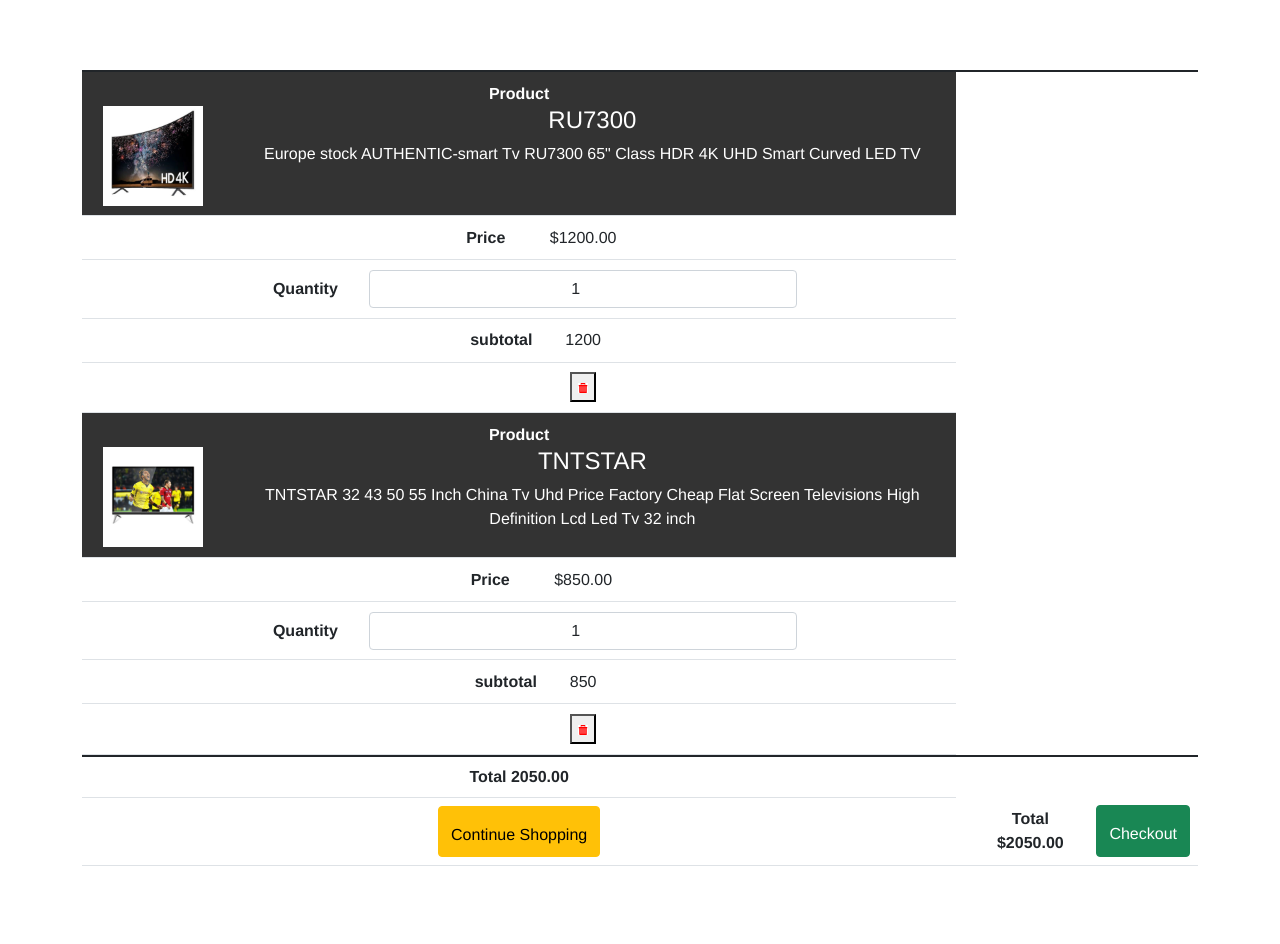
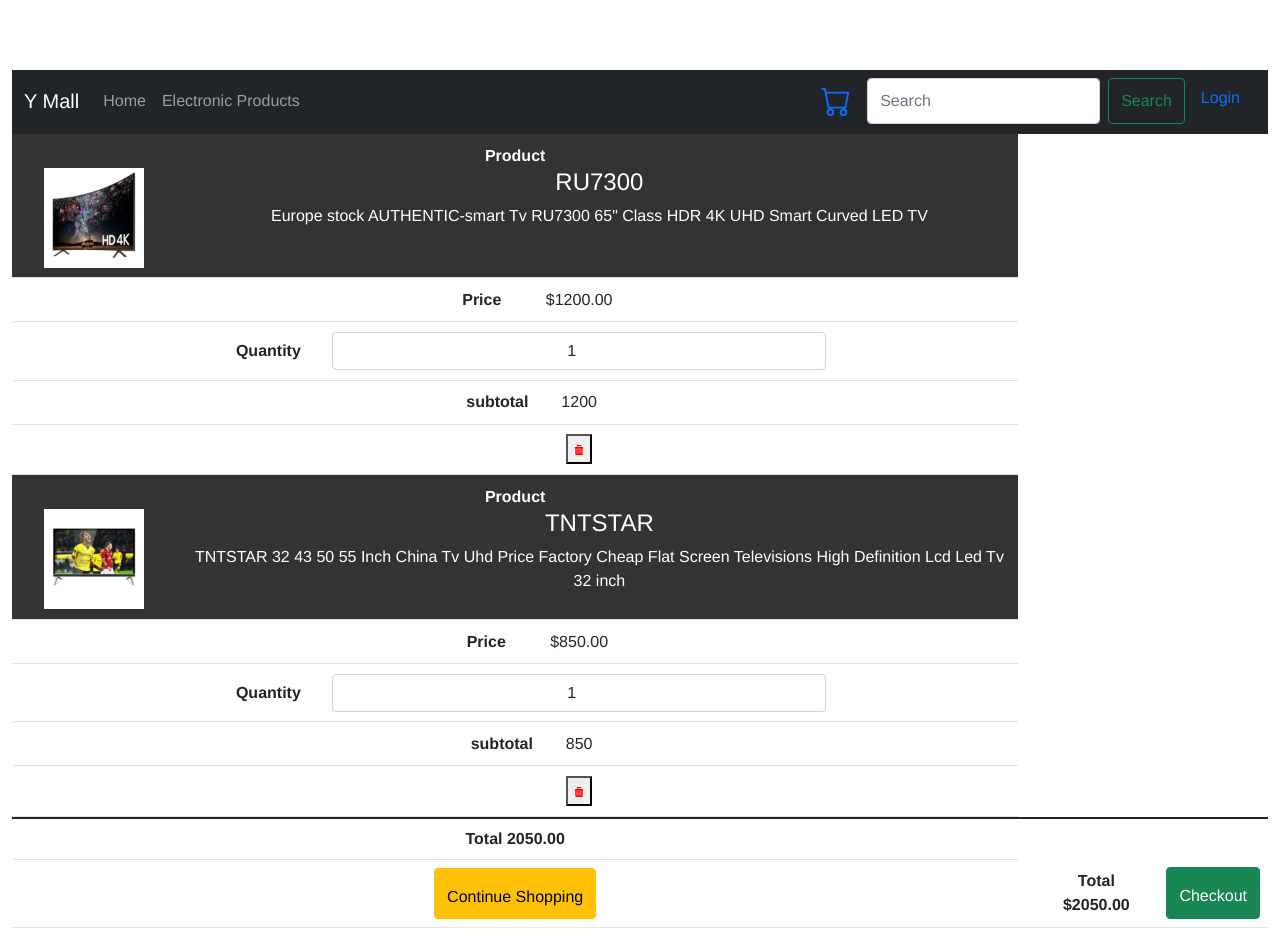
Before and after one commit to raoulnzefa/VueProject, a Vue app: page /cart in a window 1280 px wide. Before the commit the page ends 882 px from the top, so only its background shows below. Built offline with nearby package versions, Linux system fonts and the light colour scheme.

Commit message:
Fixedthe bugs in Main screen

```diff
--- a/src/router/index.js
+++ b/src/router/index.js
@@ -11,8 +11,8 @@
 const routes = [
   {
     path: "/",
-    name: "Home",
-    component: ProductList
+    name: "login",
+    component: Login
   },
   {
     path: "/login",
@@ -34,6 +34,11 @@
     name: "register",
     component: Register
   },
+  {
+    path: "/home",
+    name: "home",
+    component: ProductList
+  },
 ];
 
 const router = new VueRouter({
--- a/src/views/Cart.vue
+++ b/src/views/Cart.vue
@@ -1,5 +1,59 @@
 <template>
-    <div class="container">
+    <div class="container" style="max-width:100%;">
+        <nav class="navbar navbar-expand-lg navbar-dark bg-dark" style="width:100%;">
+      <div class="container-fluid">
+        <a class="navbar-brand" href="#">Y Mall</a>
+        <button
+          class="navbar-toggler"
+          type="button"
+          data-bs-toggle="collapse"
+          data-bs-target="#navbarSupportedContent"
+          aria-controls="navbarSupportedContent"
+          aria-expanded="false"
+          aria-label="Toggle navigation"
+        >
+          <span class="navbar-toggler-icon"></span>
+        </button>
+        <div class="collapse navbar-collapse" id="navbarSupportedContent">
+          <ul class="navbar-nav me-auto mb-2 mb-lg-0">
+            <li class="nav-item">
+              <router-link class="nav-link" to="/home" href="#"
+                >Home</router-link>
+            </li>
+            <li class="nav-item">
+              <a class="nav-link" href="#">Electronic Products</a>
+            </li>
+          </ul>
+          <form class="d-flex">
+            <router-link class="nav-link" to="/cart" href="#"
+              ><svg
+                xmlns="http://www.w3.org/2000/svg"
+                width="30"
+                height="30"
+                fill="currentColor"
+                class="bi bi-cart"
+                viewBox="0 0 16 16"
+              >
+                <path
+                  d="M0 1.5A.5.5 0 0 1 .5 1H2a.5.5 0 0 1 .485.379L2.89 3H14.5a.5.5 0 0 1 .491.592l-1.5 8A.5.5 0 0 1 13 12H4a.5.5 0 0 1-.491-.408L2.01 3.607 1.61 2H.5a.5.5 0 0 1-.5-.5zM3.102 4l1.313 7h8.17l1.313-7H3.102zM5 12a2 2 0 1 0 0 4 2 2 0 0 0 0-4zm7 0a2 2 0 1 0 0 4 2 2 0 0 0 0-4zm-7 1a1 1 0 1 1 0 2 1 1 0 0 1 0-2zm7 0a1 1 0 1 1 0 2 1 1 0 0 1 0-2z"
+                /></svg
+            ></router-link>
+            <input
+              class="form-control me-2"
+              type="search"
+              placeholder="Search"
+              aria-label="Search"
+            />
+            <button class="btn btn-outline-success" type="submit">
+              Search
+            </button>
+            <router-link class="nav-link" to="/login" href="#"
+              >Login</router-link
+            >
+          </form>
+        </div>
+      </div>
+    </nav>
 	    <table id="cart" class="table table-hover table-condensed">
             <thead>
                 <tr>
@@ -95,7 +149,7 @@
 
 #container
 {
-    max-width: 2000px;
+    max-width: 100%;
 }
 }
 </style>
--- a/src/views/Login.vue
+++ b/src/views/Login.vue
@@ -37,7 +37,7 @@
     },
     methods: {
         ...mapActions('userAcc', ['login', 'logout']),
-        submitAction (e) {
+        submitAction () {
             this.submit = true;
             const { userName, password } = this;
             if (userName && password) {
@@ -45,7 +45,7 @@
             }
         },
         onClickEvent(){
-            window.location.href = "/";
+            window.location.href = "/home";
         }
     }
 };
--- a/src/views/ProductList.vue
+++ b/src/views/ProductList.vue
@@ -17,7 +17,7 @@
         <div class="collapse navbar-collapse" id="navbarSupportedContent">
           <ul class="navbar-nav me-auto mb-2 mb-lg-0">
             <li class="nav-item">
-              <router-link class="nav-link" to="page" href="#"
+              <router-link class="nav-link" to="/home" href="#"
                 >Home</router-link>
             </li>
             <li class="nav-item">
--- a/src/views/Register.vue
+++ b/src/views/Register.vue
@@ -5,7 +5,7 @@
         <!-- <div> -->
         <form @submit.prevent="accountSubmit">
             <div style="margin-top: 10px; text-align: center; display:flex;">
-            <div class="form-group" style="width: 500px; margin-left: 200px ; background-color: lightblue;">
+            <div class="form-group" style="width: 500px; margin-left: 500px ; background-color: lightblue;">
                 <label for="firstName">First Name</label>
                 <input type="text" v-model="user.firstName" v-validate="'required'" name="firstName" class="form-control" :class="{ 'is-invalid': submit && errors.has('firstName') }" />
                 <div v-if="submit && !firstName && errors.has('firstName')" class="invalid-feedback">{{ errors.first('firstName') }}</div>
@@ -17,7 +17,7 @@
             </div>
             </div>
             <div style="margin-top: 10px; text-align: center; display:flex;">
-            <div class="form-group" style="width: 500px; margin-left: 200px;  background-color: lightblue;">
+            <div class="form-group" style="width: 500px; margin-left: 500px;  background-color: lightblue;">
                 <label for="lastName">Email</label>
                 <input type="text" v-model="user.lastName" v-validate="'required'" name="lastName" class="form-control" :class="{ 'is-invalid': submit && errors.has('email') }" />
                 <div v-if="submit && errors.has('email')" class="invalid-feedback">{{ errors.first('email') }}</div>
@@ -29,7 +29,7 @@
             </div>
             </div>
             <div style="margin-top: 10px; text-align: center; display:flex;">
-            <div class="form-group" style="width: 500px; margin-left: 200px;  background-color: lightblue;">
+            <div class="form-group" style="width: 500px; margin-left: 500px;  background-color: lightblue;">
                 <label for="lastName">Address 1</label>
                 <input type="text" v-model="user.lastName" v-validate="'required'" name="lastName" class="form-control" :class="{ 'is-invalid': submit && errors.has('address1') }" />
                 <div v-if="submit && errors.has('address1')" class="invalid-feedback">{{ errors.first('address1') }}</div>
@@ -41,7 +41,7 @@
             </div>
             </div>
             <div style="margin-top: 10px; text-align: center; display:flex;">
-            <div class="form-group" style="width: 500px; margin-left: 200px;  background-color: lightblue;">
+            <div class="form-group" style="width: 500px; margin-left: 500px;  background-color: lightblue;">
                 <label for="lastName">City</label>
                 <input type="text" v-model="user.lastName" v-validate="'required'" name="lastName" class="form-control" :class="{ 'is-invalid': submit && errors.has('city') }" />
                 <div v-if="submit && errors.has('city')" class="invalid-feedback">{{ errors.first('city') }}</div>
@@ -53,7 +53,7 @@
             </div>
             </div>
             <div style="margin-top: 10px; text-align: center; display:flex;">
-            <div class="form-group" style="width: 500px; margin-left: 200px;  background-color: lightblue;">
+            <div class="form-group" style="width: 500px; margin-left: 500px;  background-color: lightblue;">
                 <label for="lastName">State/Province</label>
                 <input type="text" v-model="user.lastName" v-validate="'required'" name="lastName" class="form-control" :class="{ 'is-invalid': submit && errors.has('province') }" />
                 <div v-if="submit && errors.has('province')" class="invalid-feedback">{{ errors.first('province') }}</div>
@@ -65,7 +65,7 @@
             </div>
             </div>
             <div style="margin-top: 10px; text-align: center; display:flex;">
-            <div class="form-group" style="width: 500px; margin-left: 200px;  background-color: lightblue;">
+            <div class="form-group" style="width: 500px; margin-left: 500px;  background-color: lightblue;">
                 <label for="username">Username</label>
                 <input type="text" v-model="user.username" v-validate="'required'" name="username" class="form-control" :class="{ 'is-invalid': submit && errors.has('username') }" />
                 <div v-if="submit && errors.has('username')" class="invalid-feedback">{{ errors.first('username') }}</div>
@@ -113,7 +113,7 @@
     },
     methods: {
         ...mapActions('account', ['register']),
-        accountSubmit(e) {
+        accountSubmit() {
             this.submit = true;
             this.$validator.validate().then(valid => {
                 if (valid) {
--- a/src/views/Review.vue
+++ b/src/views/Review.vue
@@ -1,5 +1,59 @@
 <template>
     <div class="home">
+        <nav class="navbar navbar-expand-lg navbar-dark bg-dark">
+      <div class="container-fluid">
+        <a class="navbar-brand" href="#">Y Mall</a>
+        <button
+          class="navbar-toggler"
+          type="button"
+          data-bs-toggle="collapse"
+          data-bs-target="#navbarSupportedContent"
+          aria-controls="navbarSupportedContent"
+          aria-expanded="false"
+          aria-label="Toggle navigation"
+        >
+          <span class="navbar-toggler-icon"></span>
+        </button>
+        <div class="collapse navbar-collapse" id="navbarSupportedContent">
+          <ul class="navbar-nav me-auto mb-2 mb-lg-0">
+            <li class="nav-item">
+              <router-link class="nav-link" to="/home" href="#"
+                >Home</router-link>
+            </li>
+            <li class="nav-item">
+              <a class="nav-link" href="#">Electronic Products</a>
+            </li>
+          </ul>
+          <form class="d-flex">
+            <router-link class="nav-link" to="/cart" href="#"
+              ><svg
+                xmlns="http://www.w3.org/2000/svg"
+                width="30"
+                height="30"
+                fill="currentColor"
+                class="bi bi-cart"
+                viewBox="0 0 16 16"
+              >
+                <path
+                  d="M0 1.5A.5.5 0 0 1 .5 1H2a.5.5 0 0 1 .485.379L2.89 3H14.5a.5.5 0 0 1 .491.592l-1.5 8A.5.5 0 0 1 13 12H4a.5.5 0 0 1-.491-.408L2.01 3.607 1.61 2H.5a.5.5 0 0 1-.5-.5zM3.102 4l1.313 7h8.17l1.313-7H3.102zM5 12a2 2 0 1 0 0 4 2 2 0 0 0 0-4zm7 0a2 2 0 1 0 0 4 2 2 0 0 0 0-4zm-7 1a1 1 0 1 1 0 2 1 1 0 0 1 0-2zm7 0a1 1 0 1 1 0 2 1 1 0 0 1 0-2z"
+                /></svg
+            ></router-link>
+            <input
+              class="form-control me-2"
+              type="search"
+              placeholder="Search"
+              aria-label="Search"
+            />
+            <button class="btn btn-outline-success" type="submit">
+              Search
+            </button>
+            <router-link class="nav-link" to="/login" href="#"
+              >Login</router-link
+            >
+          </form>
+        </div>
+      </div>
+    </nav>
         <!-- <app-home></app-home> -->
         <h1>Customer Rates and Reviews</h1>
 
```
